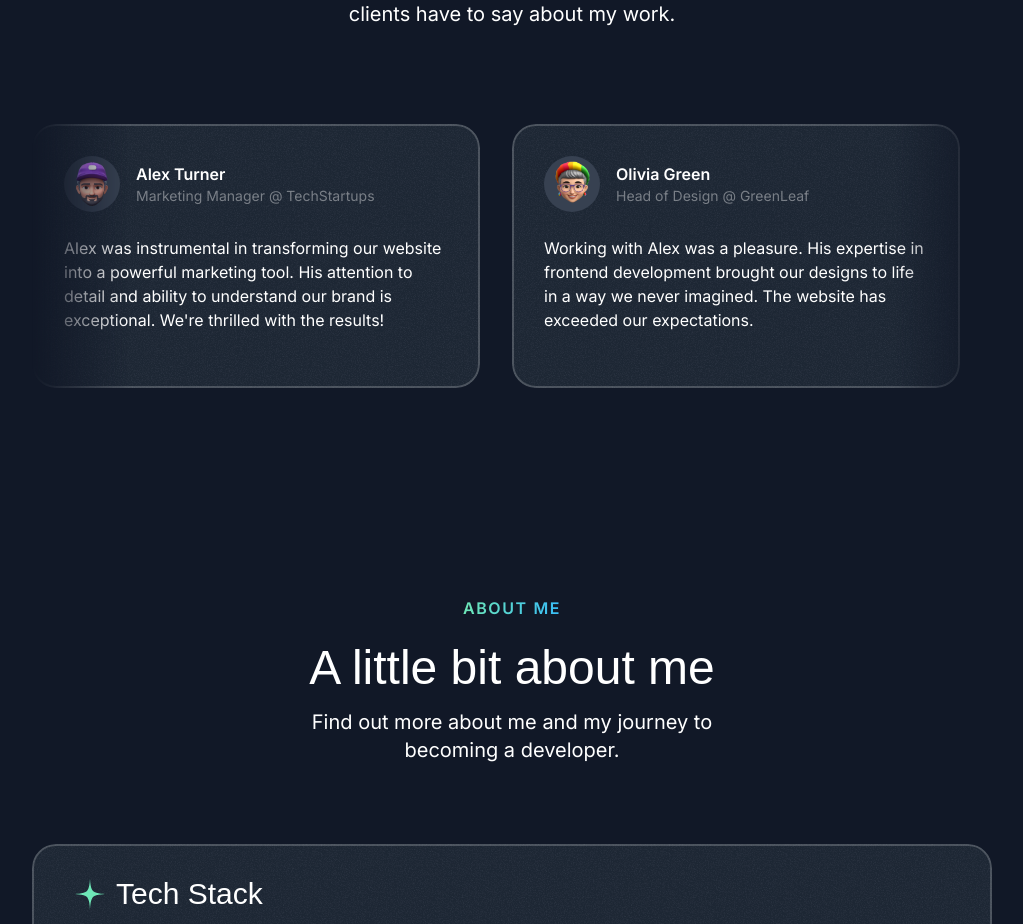
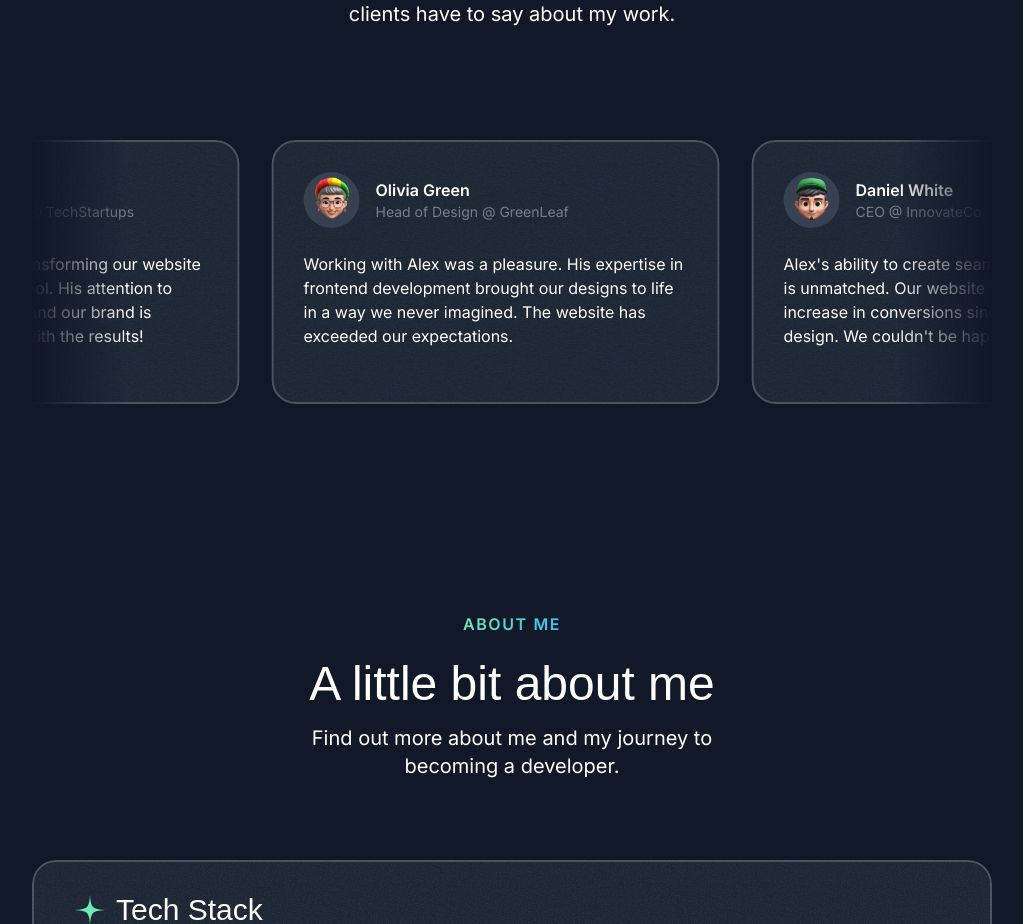
Before and after one commit to 1lucascq/Portfolio, a Next.js app: page / in a window 1280 px wide. Shown: the part 3588-4512 px from the top of the page, without its empty margins (128-1151 px from the left). Built offline with nearby package versions, Linux system fonts and the light colour scheme; a web font is replaced by a local one.

Commit message:
refactor: Update TestimonialsSection component to add animated testimonials with hover effect

```diff
--- a/src/sections/Testimonials.tsx
+++ b/src/sections/Testimonials.tsx
@@ -49,10 +49,15 @@ export default function TestimonialsSection() {
                     title="What clients say about me"
                     description="Don't just take my word for it. See what my clients have to say about my work."
                 />
-                <div className="mt-16 flex overflow-x-clip lg:mt-24 [mask-image:linear-gradient(to_right,transparent,black_10%,black_90%,transparent)]">
-                    <div className="flex flex-none gap-8">
+                <div className="mt-12 flex overflow-x-clip lg:mt-24 [mask-image:linear-gradient(to_right,transparent,black_10%,black_90%,transparent)] py-4 -my-4">
+                    <div className="flex flex-none gap-8 pr-8 animate-move-left [animation-duration:100s] hover:[animation-play-state:paused]">
+                        {[...new Array(3)].fill(0).map((_, index) => (
+                            <>
                                 {testimonials.map((testimonial) => (
-                            <Card key={testimonial.name} className="max-w-xs p-6 md:p-8 md:max-w-md">
+                                    <Card
+                                        key={testimonial.name}
+                                        className="max-w-xs p-6 md:p-8 md:max-w-md hover:-translate-y-4 transition duration-300"
+                                    >
                                         <div className="flex gap-4 items-center">
                                             <div className="size-14 bg-gray-700 inline-flex rounded-full items-center justify-center flex-shrink-0">
                                                 <Image
@@ -62,14 +67,20 @@ export default function TestimonialsSection() {
                                                 />
                                             </div>
                                             <div>
-                                        <div className="font-semibold">{testimonial.name}</div>
+                                                <div className="font-semibold">
+                                                    {testimonial.name}
+                                                </div>
                                                 <div className="text-sm text-white/40">
                                                     {testimonial.position}
                                                 </div>
                                             </div>
                                         </div>
-                                <p className="mt-4 text-sm md:text-base md:mt-6">{testimonial.text}</p>
+                                        <p className="mt-4 text-sm md:text-base md:mt-6">
+                                            {testimonial.text}
+                                        </p>
                                     </Card>
+                                ))}
+                            </>
                         ))}
                     </div>
                 </div>
```
Lines whose indentation alone changed are shown as unchanged.
